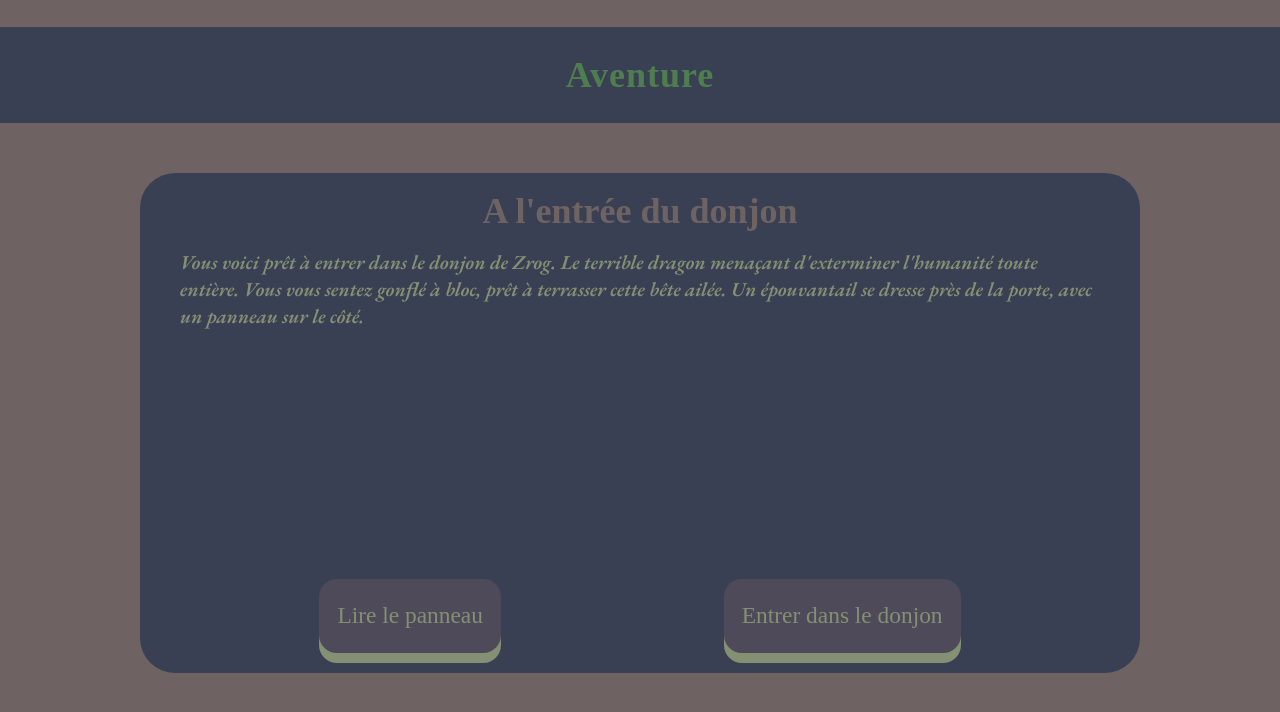
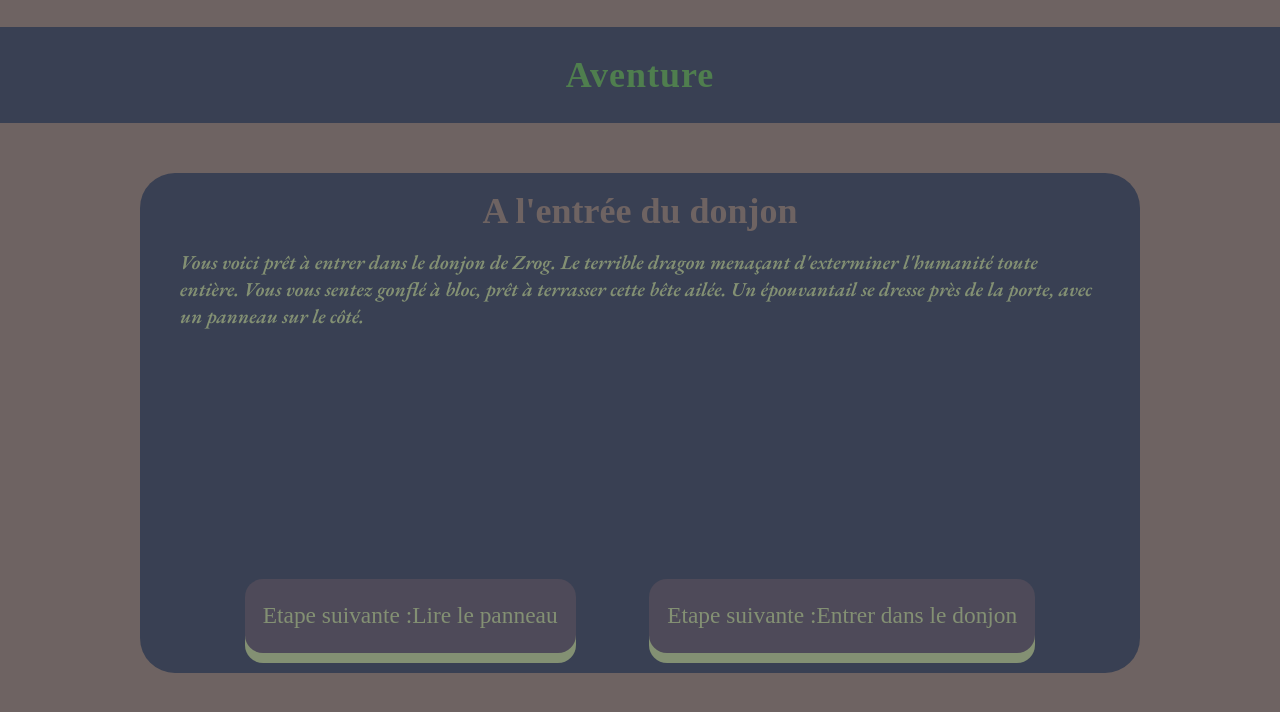
Before and after one commit to GoutteDooo/aventure, a React (Vite) app in the folder aventure-react/: page /adventure in a window 1280 px wide. Shown: the top 712 px of the page. Built offline with nearby package versions, Linux system fonts and the light colour scheme; a web font is replaced by a local one; what @midudev/tailwind-animations would draw is missing.

Commit message:
feat: etape suivante ajoutée et props combatFinish dans Combat

```diff
--- a/aventure-react/src/components/Combat.jsx
+++ b/aventure-react/src/components/Combat.jsx
@@ -1,7 +1,7 @@
 import React, { useEffect, useState } from "react";
 import Loot from "./Loot";
 
-const Combat = ({ enemy }) => {
+const Combat = ({ enemy, onCombatFinish }) => {
   const [playerStats, setPlayerStats] = useState(null);
   const [playerTurn, setPlayerTurn] = useState(true); //vérifie si joueur a l'initiative avant de pouvoir attaquer
   const [isAttacking, setIsAttacking] = useState(false);
@@ -112,10 +112,11 @@ const Combat = ({ enemy }) => {
   //Gère l'état lorsque le combat est terminé
   useEffect(() => {
     if (combatFinished) {
+      onCombatFinish();
       // localStorage.setItem("currentStepId", JSON.stringify(0));
       return;
     }
-  },[combatFinished])
+  }, [combatFinished, onCombatFinish]);
 
   if (!playerStats) {
     return (
@@ -183,9 +184,8 @@ const Combat = ({ enemy }) => {
         <div className="ennemy-turn">Au tour de votre adversaire</div>
       )}
     </div>
-  )
-  : /* IF COMBAT FINISHED */
-  (
+  ) : (
+    /* IF COMBAT FINISHED */
     <div className="combat__finished__container">
       <div className="pop-up__finished--bg">
         <p>Combat terminé</p>
--- a/aventure-react/src/pages/Adventure.jsx
+++ b/aventure-react/src/pages/Adventure.jsx
@@ -67,7 +67,8 @@ function Adventure() {
                 className="adventure__choice"
                 onClick={() => handleChoiceClick(choice.nextId)}
               >
-                {choice.text}
+                {" "}
+                Etape suivante :{choice.text}
               </button>
             ))}
           </div>
```
